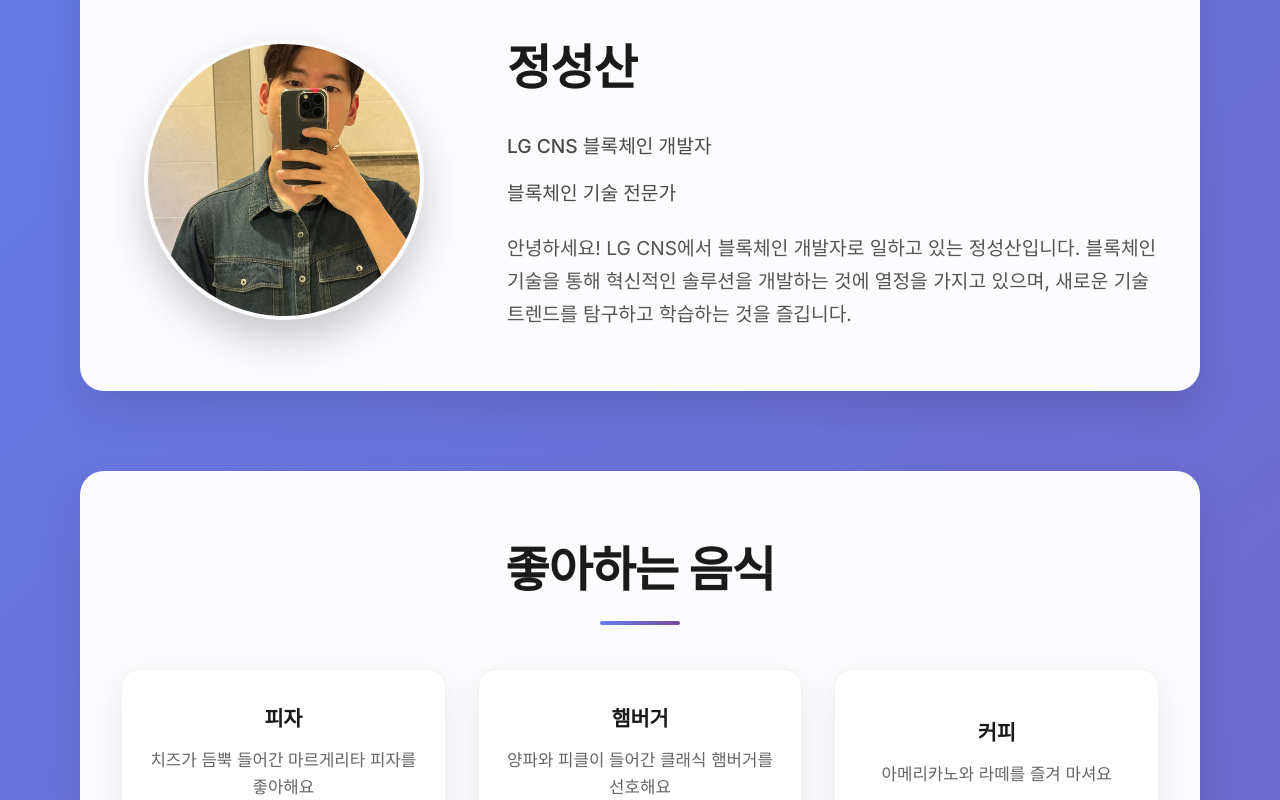
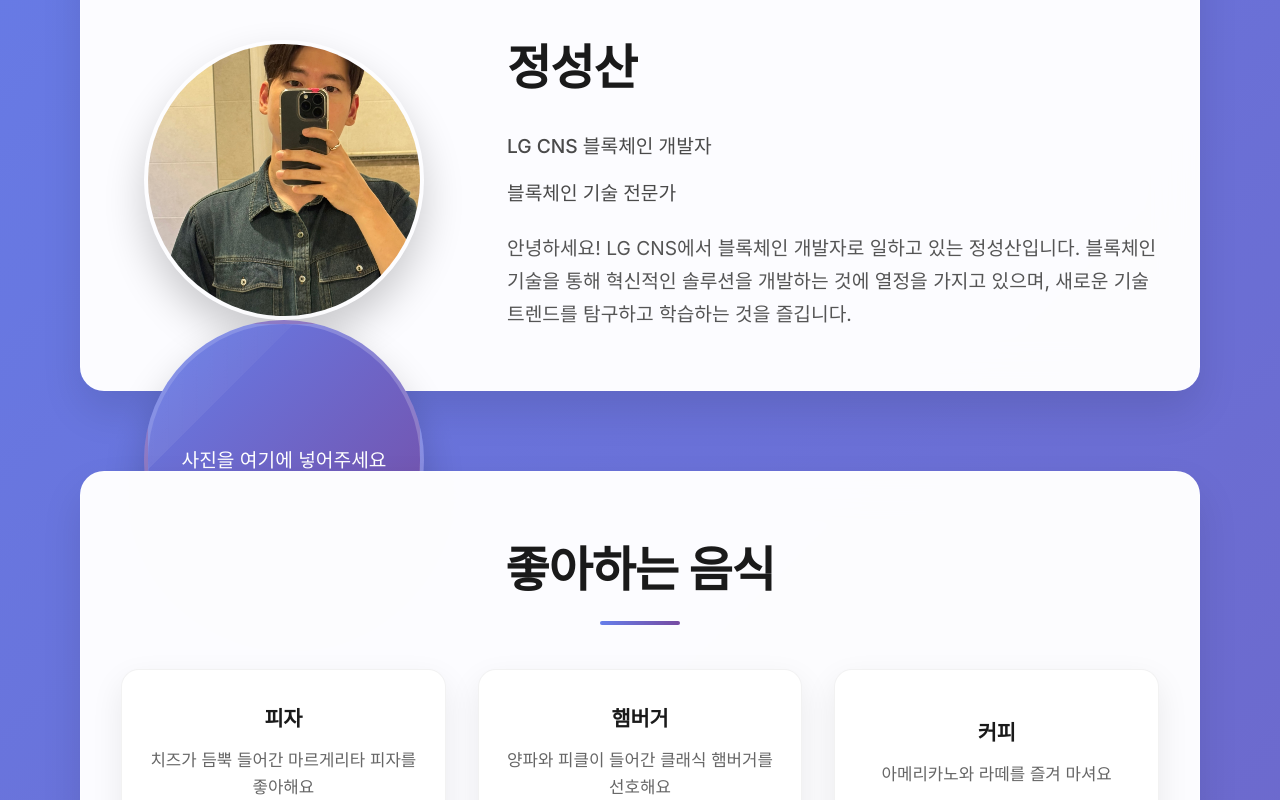
Before and after one commit to jss5187/selso, a React (Create React App) app: page / in a window 1280 px wide. Shown: the part 507-1307 px from the top of the page. Built offline with nearby package versions, Linux system fonts and the light colour scheme.

Commit message:
Fix profile image path for Vercel deployment

```diff
--- a/src/components/Profile.tsx
+++ b/src/components/Profile.tsx
@@ -15,7 +15,7 @@ const Profile: React.FC = () => {
           <div className="profile-image">
             <div className="image-container">
               <img
-                src="/profile-image.jpeg"
+                src={process.env.PUBLIC_URL + "/profile-image.jpeg"}
                 alt="정성산 프로필 사진"
                 className="profile-photo"
                 onError={(e) => {
@@ -25,6 +25,9 @@ const Profile: React.FC = () => {
                   target.nextElementSibling?.classList.remove("hidden");
                 }}
               />
+              <div className="image-placeholder hidden">
+                <p>사진을 여기에 넣어주세요</p>
+              </div>
             </div>
           </div>
           <div className="profile-info">
```
